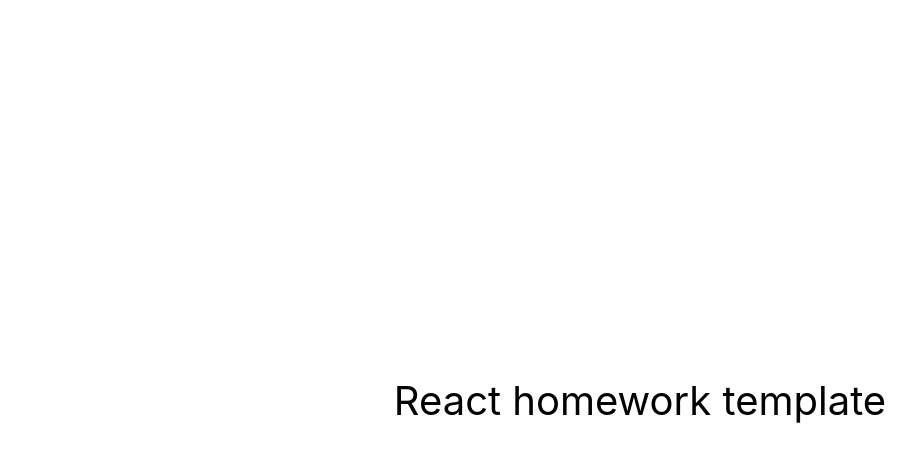
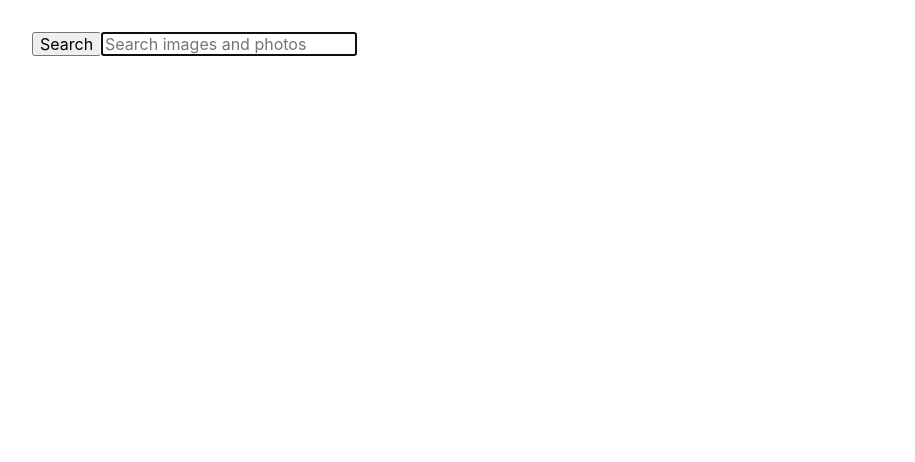
Before and after one commit to stark1269/goit-react-hw-04-image-finder, a React (Create React App) app: page / in a window 1280 px wide. Shown: the top 462 px of the page, without its empty margins (0-915 px from the left). Built offline with nearby package versions, Linux system fonts and the light colour scheme.

Commit message:
add hw without styles

```diff
--- /dev/null
+++ b/src/api/api.js
@@ -0,0 +1,18 @@
+import axios from "axios"
+
+const API_KEY = '34459782-b10817d60787eb29d59e10b91';
+const BASE_URL = 'https://pixabay.com/api/';
+
+export const fetchApi = async (name, page) => {
+  const params = {
+    key: API_KEY,
+    q: name,
+    page,
+    per_page: 12,
+    image_type: 'photo',
+    orientation: 'horizontal',
+  };
+
+  const response = await axios(BASE_URL, { params });
+  return response.data
+};
--- a/src/components/App.jsx
+++ b/src/components/App.jsx
@@ -1,16 +1,65 @@
-export const App = () => {
-  return (
-    <div
-      style={{
-        height: '100vh',
-        display: 'flex',
-        justifyContent: 'center',
-        alignItems: 'center',
-        fontSize: 40,
-        color: '#010101'
-      }}
-    >
-      React homework template
-    </div>
-  );
+import { Component } from "react";
+import { Searchbar } from "./Searchbar/Searchbar";
+import { fetchApi } from "api/api";
+import { ImageGallery } from "./ImageGallery/ImageGallery";
+import { Button } from "./Button/Button";
+
+export class App extends Component {
+  state = {
+    search: '',
+    images: [],
+    page: 1,
+    total: 1,
+    isLoading: false,
+    error: null,
+  };
+
+  componentDidUpdate(_, prevState) {
+    const { search, page } = this.state;
+
+    if (prevState.search !== search || prevState.page !== page) {
+      this.getImages(search, page);
+    };
+  };
+
+  getImages = async (name, page) => {
+    try {
+      const images = await fetchApi(name, page);
+      this.setState(prevState => ({
+        images: [...prevState.images, ...images.hits],
+        page: prevState.page,
+        total: images.total,
+      }))
+    } catch (error) {
+      console.log(error.message)
+    };
+  };
+
+  onSubmit = ({name}) => {
+    if (name.trim()) {
+      this.setState({
+        search: name,
+        images: [],
+        page: 1,
+      })
+    };
+  };
+
+  loadMore = () => {
+    this.setState(prevState => ({
+      page: prevState.page + 1,
+    }));
+  };
+
+  render() {
+    const { images, total, page } = this.state;
+
+    return (
+      <>
+      <header><Searchbar onSubmit={this.onSubmit} /></header>
+        <ImageGallery items={images} />
+        {(total / 12) > page && <Button loadMore={this.loadMore}/>}
+      </>
+    )
+  };
 };
--- /dev/null
+++ b/src/components/Button/Button.jsx
@@ -0,0 +1,5 @@
+export const Button = ({loadMore}) => {
+  return (
+    <button onClick={loadMore} type="button">Load More...</button>
+  )
+};
--- /dev/null
+++ b/src/components/GlobalStyle/GlobalStyle.jsx
@@ -0,0 +1,38 @@
+import { createGlobalStyle } from 'styled-components';
+import 'modern-normalize';
+
+export const GlobalStyle = createGlobalStyle`
+body {
+  margin: 0;
+  padding: 32px;
+  font-family: -apple-system, BlinkMacSystemFont, 'Segoe UI', 'Roboto', 'Oxygen',
+  'Ubuntu', 'Cantarell', 'Fira Sans', 'Droid Sans', 'Helvetica Neue',
+  sans-serif;
+  -webkit-font-smoothing: antialiased;
+  -moz-osx-font-smoothing: grayscale;
+}
+code {
+  font-family: source-code-pro, Menlo, Monaco, Consolas, 'Courier New',
+  monospace;
+}
+p,
+h1,
+h2,
+h3,
+h4,
+h5,
+h6 {
+  margin: 0;
+}
+ul {
+  margin: 0;
+  padding-left: 0;
+  list-style: none;
+}
+a {
+  text-decoration: none;
+}
+button {
+  cursor: pointer;
+}
+`;
--- /dev/null
+++ b/src/components/ImageGallery/ImageGallery.jsx
@@ -0,0 +1,18 @@
+import { ImageGalleryItem } from "components/ImageGalleryItem/ImageGalleryItem";
+import PropTypes from 'prop-types';
+
+export const ImageGallery = ({items}) => {
+  return (
+    <ul>
+      {items.map(item => {
+        return (
+          <ImageGalleryItem key={item.id} item={item} />
+        )
+      })}
+    </ul>
+  )
+};
+
+ImageGallery.propTypes = {
+  items: PropTypes.arrayOf(PropTypes.shape({ id: PropTypes.number.isRequired }).isRequired).isRequired,
+};
--- /dev/null
+++ b/src/components/ImageGalleryItem/ImageGalleryItem.jsx
@@ -0,0 +1,17 @@
+import { Component } from "react";
+
+export class ImageGalleryItem extends Component {
+  state = {
+    isModalOpen: false,
+  };
+
+  render() {
+    const { item: { webformatURL, tags } } = this.props;
+
+    return (
+      <li>
+      <img loading="lazy" src={webformatURL} alt={tags} />
+      </li>
+    )
+  }
+};
--- /dev/null
+++ b/src/components/Searchbar/Searchbar.jsx
@@ -0,0 +1,26 @@
+import { Field, Form, Formik } from "formik"
+
+export const Searchbar = ({onSubmit}) => {
+  return (
+    <Formik
+      initialValues={
+        {name: ''}
+    }
+      onSubmit={(values, actions) => {
+        onSubmit(values);
+        actions.resetForm();
+      }}
+    >
+      <Form>
+        <button type="submit">Search</button>
+
+        <Field
+          name="name"
+          autoComplete="off"
+          autoFocus
+          placeholder="Search images and photos"
+        />
+      </Form>
+  </Formik>
+  )
+};
--- a/src/index.css
+++ /dev/null
@@ -1,15 +0,0 @@
-@import-normalize; /* bring in normalize.css styles */
-
-body {
-  margin: 0;
-  font-family: -apple-system, BlinkMacSystemFont, 'Segoe UI', 'Roboto', 'Oxygen',
-    'Ubuntu', 'Cantarell', 'Fira Sans', 'Droid Sans', 'Helvetica Neue',
-    sans-serif;
-  -webkit-font-smoothing: antialiased;
-  -moz-osx-font-smoothing: grayscale;
-}
-
-code {
-  font-family: source-code-pro, Menlo, Monaco, Consolas, 'Courier New',
-    monospace;
-}
--- a/src/index.js
+++ b/src/index.js
@@ -1,10 +1,11 @@
 import React from 'react';
 import ReactDOM from 'react-dom/client';
 import { App } from 'components/App';
-import './index.css';
+import { GlobalStyle } from 'components/GlobalStyle/GlobalStyle';
 
 ReactDOM.createRoot(document.getElementById('root')).render(
   <React.StrictMode>
     <App />
+    <GlobalStyle />
   </React.StrictMode>
 );
```
Also changed, not shown: package.json (+7 -0 lines), 1 other file (tests, documents, lock files or other folders).
